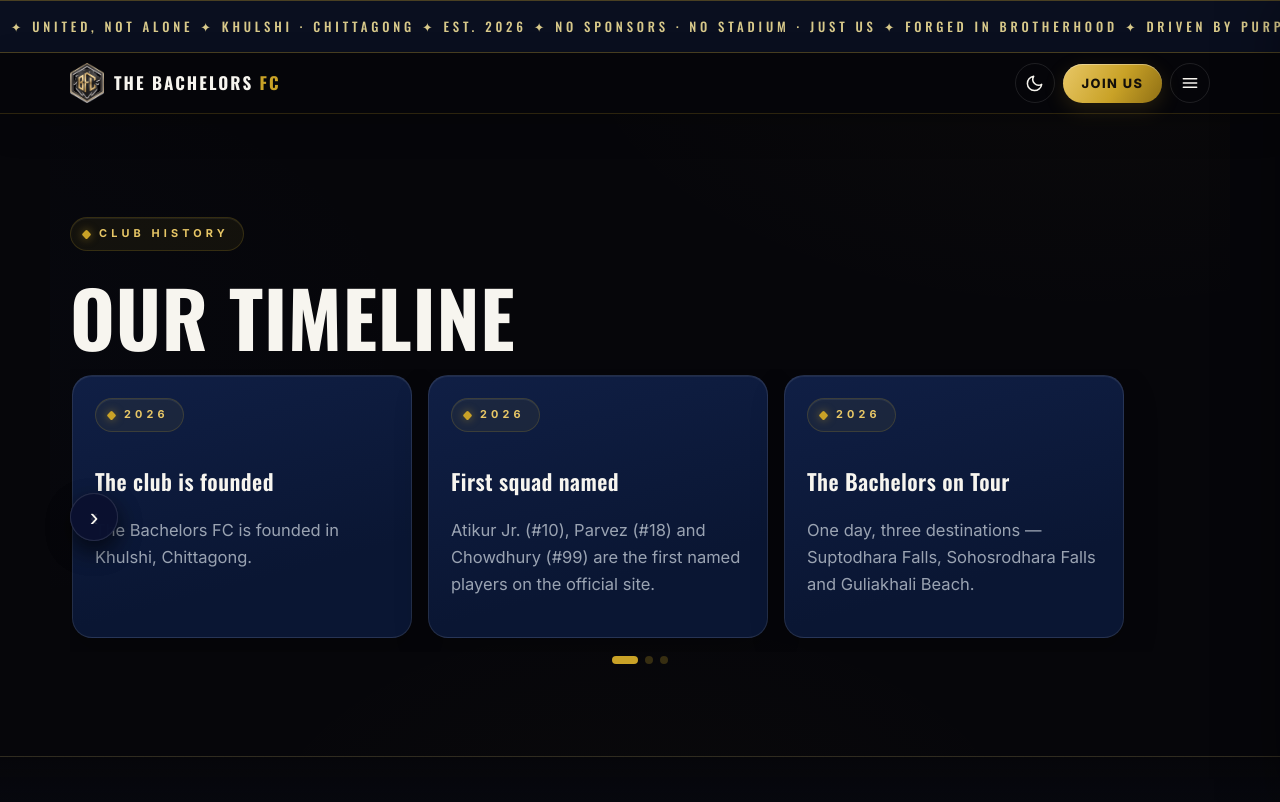
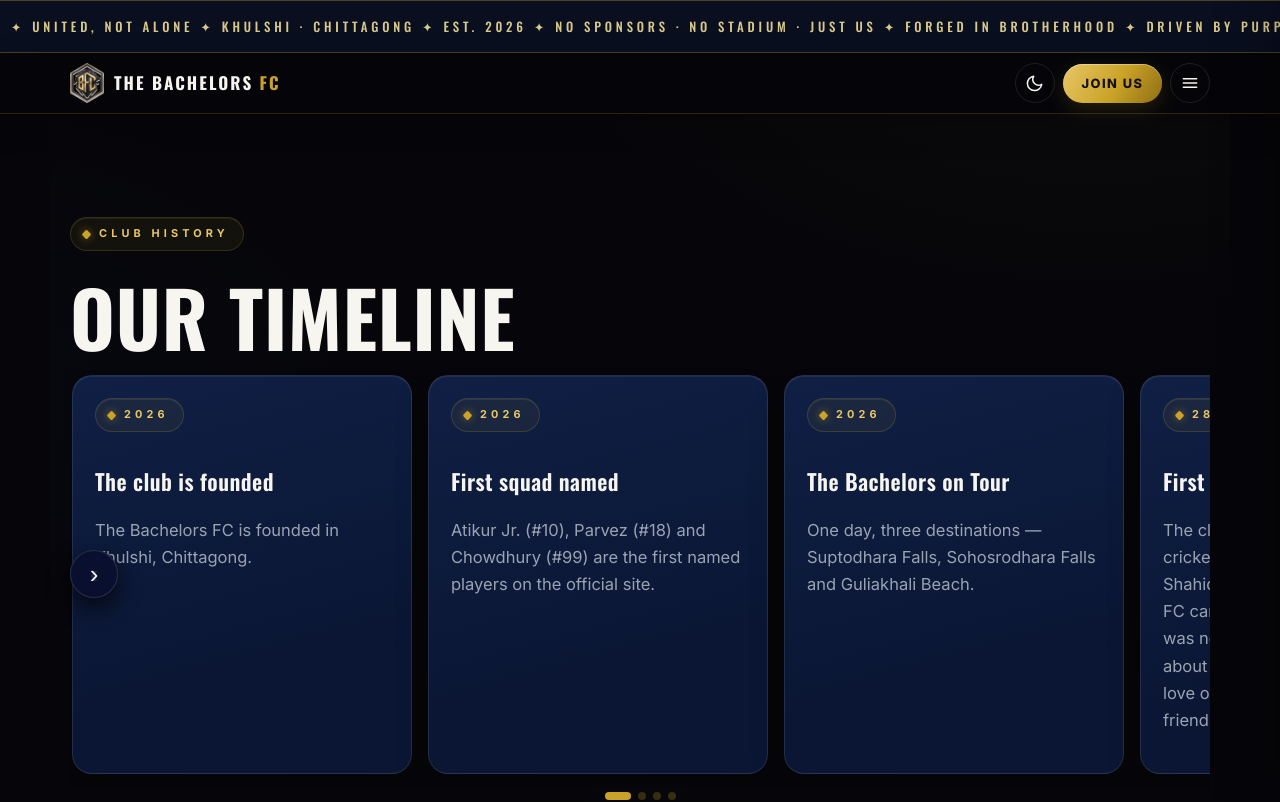
Before and after one commit to thebachelorsfc/bachelors-fc, a Next.js app: page /history in a window 1280 px wide. Shown: the top 802 px of the page. Built offline with nearby package versions, Linux system fonts and the light colour scheme; no server answers.

Commit message:
The Bachelors FC rebuild — Next.js + Supabase (Phases 1-2)

```diff
--- a/app/history/page.tsx
+++ b/app/history/page.tsx
@@ -1,5 +1,5 @@
 import type { Metadata } from "next"; import CardCarousel from "@/components/CardCarousel";
 export const metadata: Metadata = { title: "History | The Bachelors FC", alternates:{canonical:"/history"} };
 // Only verified events. Add real match results here as the owner supplies them — do not invent results.
-const EVENTS=[{date:"2026",title:"The club is founded",text:"The Bachelors FC is founded in Khulshi, Chittagong."},{date:"2026",title:"First squad named",text:"Atikur Jr. (#10), Parvez (#18) and Chowdhury (#99) are the first named players on the official site."},{date:"2026",title:"The Bachelors on Tour",text:"One day, three destinations — Suptodhara Falls, Sohosrodhara Falls and Guliakhali Beach."}];
+const EVENTS=[{date:"2026",title:"The club is founded",text:"The Bachelors FC is founded in Khulshi, Chittagong."},{date:"2026",title:"First squad named",text:"Atikur Jr. (#10), Parvez (#18) and Chowdhury (#99) are the first named players on the official site."},{date:"2026",title:"The Bachelors on Tour",text:"One day, three destinations — Suptodhara Falls, Sohosrodhara Falls and Guliakhali Beach."},{date:"28 Oct 2026",title:"First friendly — cricket day",text:"The club played its first-ever friendly cricket match, against Nightingale at Shahid Sahjahan Field. The Bachelors FC came out on top — but the day was never about the score. It was about friendship, laughter and the love of the game, exactly how a friendly should be."}];
 export default function History(){return(<main className="wrap"><section><p className="eyebrow">Club History</p><h1>Our timeline</h1><CardCarousel slide="min(340px,86%)">{EVENTS.map(e=><div className="card" key={e.title}><div className="eyebrow">{e.date}</div><h3>{e.title}</h3><p style={{color:"var(--muted)"}}>{e.text}</p></div>)}</CardCarousel></section></main>)}
```
